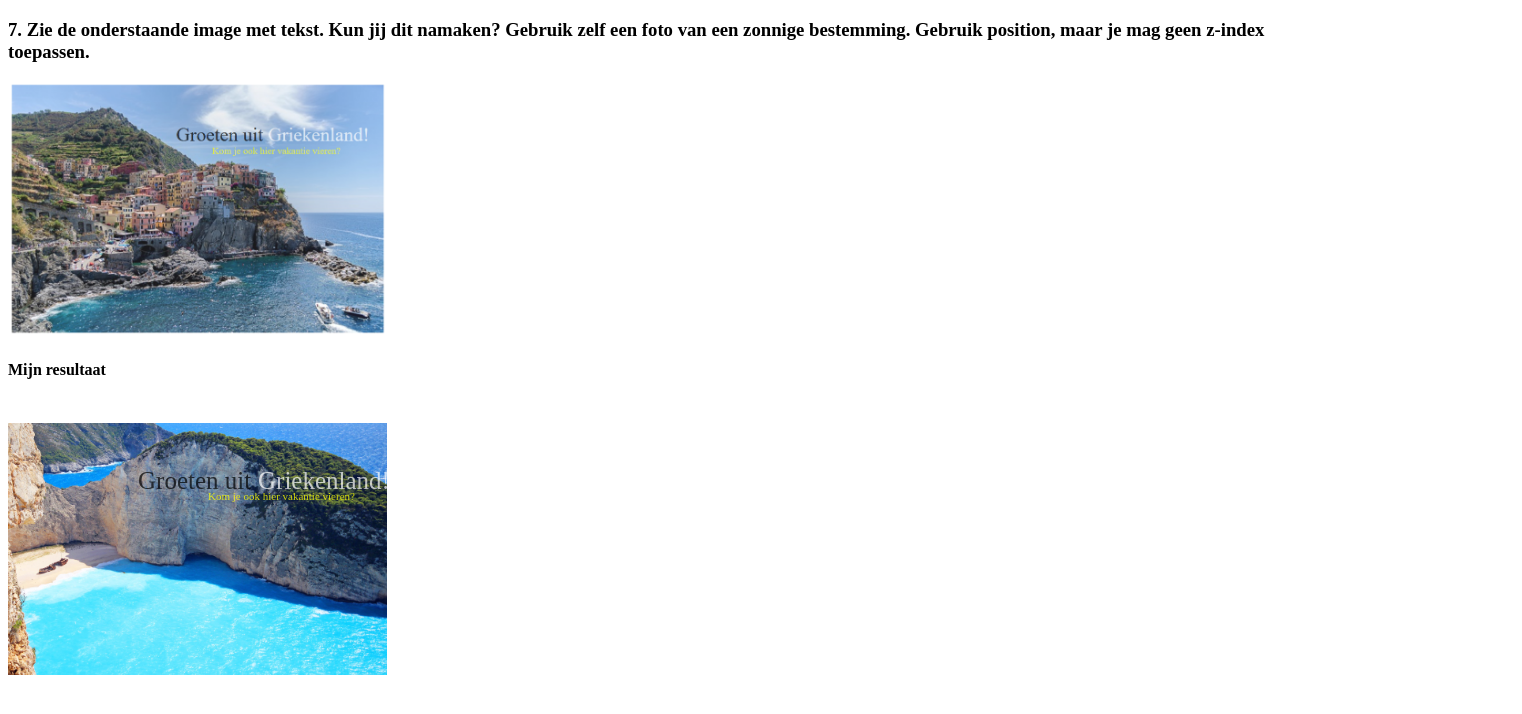
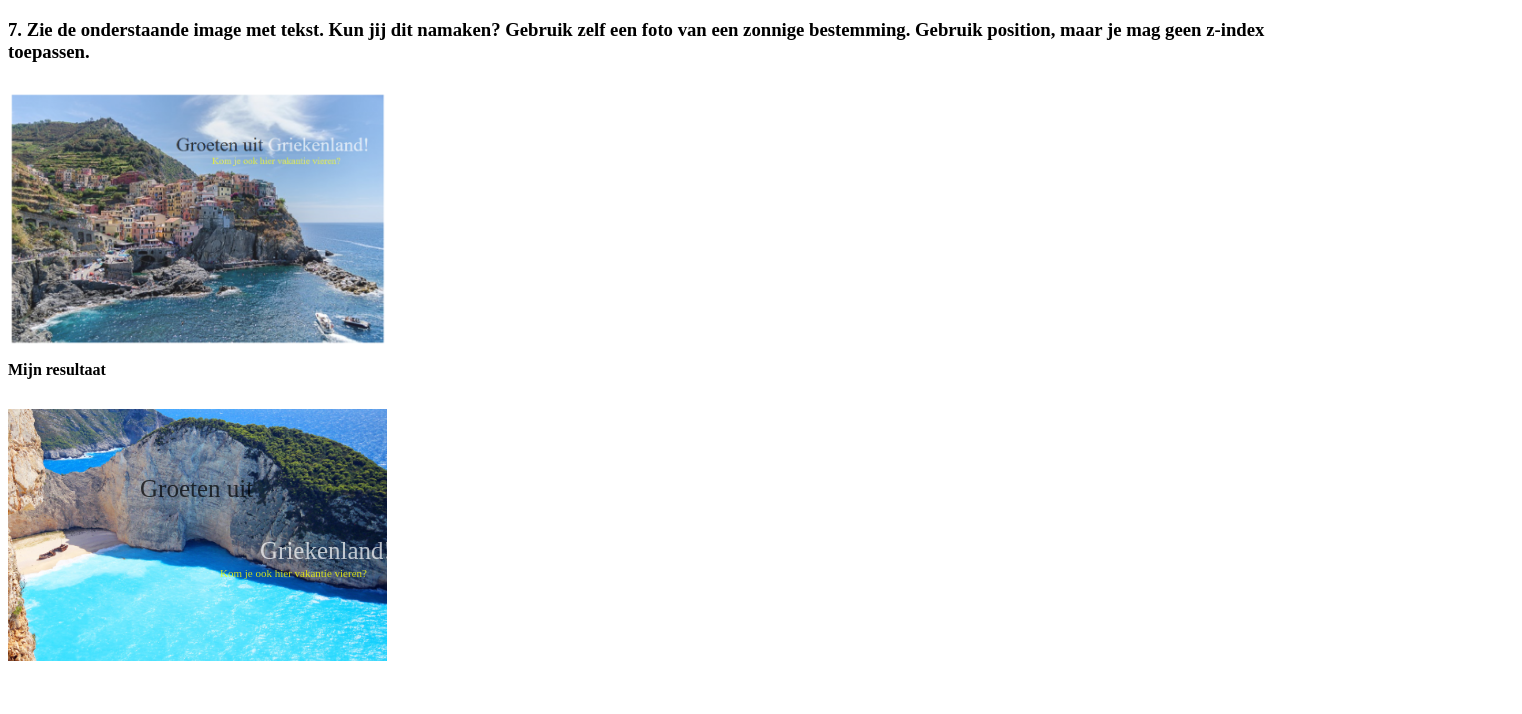
Before and after one commit to NobregaV/Webdevelopment, a plain HTML site: page Week 2/3. DisplayPositioning/Opdracht-7.html in a window 1280 px wide. Shown: the whole page, 1522 px wide, since content can reach past the window. Drawn offline with Linux system fonts and the light colour scheme.

Commit message:
Onderdeel 3
Opdracht 7 aangepast

```diff
--- a/Week 2/3. DisplayPositioning/Opdracht-7.html
+++ b/Week 2/3. DisplayPositioning/Opdracht-7.html
@@ -13,33 +13,38 @@
         .zwartetekst {
             font-size: 25px;
             opacity: 0.7;
-            position: relative;
-            left: 130px;
-            top: 23px
+            position: absolute;
+            left: 140px;
+            top: 450px
         }
 
         .wittetekst {
             font-size: 25px;
             color: white;
             opacity: 0.7;
-            position: relative;
-            left: 250px;
-            bottom: 30px;
+            position: absolute;
+            left: 260px;
+            bottom: 210px;
         }
 
         .geletekst {
             color: yellow;
             opacity: 0.8;
             font-size: 11px;
-            position: relative;
-            left: 200px;
-            bottom: 60px;
+            position: absolute;
+            left: 220px;
+            bottom: 210px;
         }
 
         #griekenland {
             position: relative;
-            bottom: 150px;
-            z-index: -1;
+            bottom: 10px;
+            /* z-index: -1; */
+        }
+
+        .afb1 {
+            position: relative;
+            top: 10px;
         }
     </style>
 </head>
@@ -47,13 +52,14 @@
 <body>
     <h3>7. Zie de onderstaande image met tekst. Kun jij dit namaken? Gebruik zelf een foto van een zonnige bestemming.
         Gebruik position, maar je mag geen z-index toepassen.</h3>
-    <img src="./Img/Opdracht7.png" />
+    <img class="afb1"src="./Img/Opdracht7.png" />
 
     <h4>Mijn resultaat</h4><br>
+    <img id="griekenland" src="./Img/Griekenland.jpg">
     <p class="zwartetekst">Groeten uit</p>
     <p class="wittetekst">Griekenland!</p>
     <p class="geletekst">Kom je ook hier vakantie vieren?</p>
-    <img id="griekenland" src="./Img/Griekenland.jpg">
+
 
 
 </body>
```
Also changed, not shown: Week 2/3. DisplayPositioning/Opdracht-2.html (+6 -5 lines), Week 2/3. DisplayPositioning/Opdracht-3.html (+1 -1 lines), Week 2/3. DisplayPositioning/Opdracht-8.html (+8 -7 lines), Week 2/4. PseudoElements/Opdracht-1.html (added, +29 -0 lines), Week 2/4. PseudoElements/Opdracht-2.html (added), Week 2/4. PseudoElements/Opdracht-3.html (added), Week 2/4. PseudoElements/Opdracht-4.html (added), Week 2/4. PseudoElements/Opdracht-5.html (added), Week 2/4. PseudoElements/Opdracht-6.html (added), Week 2/4. PseudoElements/Opdracht-7.html (added).
